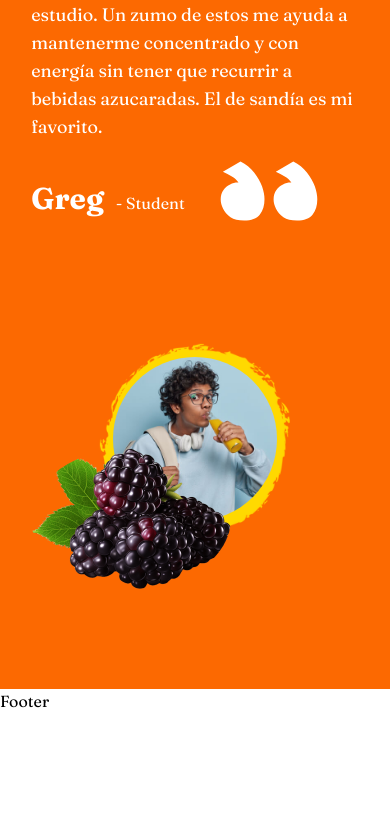
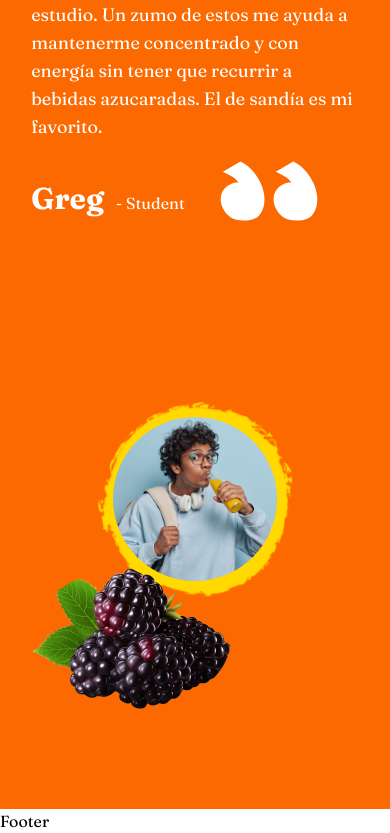
Before and after one commit to Jisap/next15-foodorder, a Next.js app: page / in a window 390 px wide. Shown: the part 10906-11739 px from the top of the page. Before the commit the page ends 11619 px from the top, so only its background shows below. Built offline with nearby package versions, Linux system fonts and the light colour scheme.

Commit message:
Update TestimonialsComponent layout for improved responsiveness; adjust image width and height in CSS, and set body overflow to hidden to prevent horizontal scrolling.

```diff
--- a/src/Components/TestimonialsComponent.jsx
+++ b/src/Components/TestimonialsComponent.jsx
@@ -80,7 +80,7 @@ const TestimonialsComponent = () => {
                   />
                 </div>
               </div>
-              <div className="test-image lg:w-6/12 w-full z-22">
+              <div className="test-image lg:w-8/12 h-full w-full">
                 <Image
                   src={testimonial.image}
                   alt={testimonial.author}
--- a/src/app/globals.css
+++ b/src/app/globals.css
@@ -19,6 +19,7 @@
 /* Variables CSS personalizadas adicionales */
 body {
   font-family: var(--font-fraunces), serif;
+  overflow-x: hidden;
 }
 
 /* Clases utilitarias para las fuentes */
@@ -530,13 +531,9 @@ body {
   position: relative;
   background-color: #fc6901;
   z-index: 1;
-  overflow:visible !important;
 }
 
-.section-testimonials .title {
-  position: relative;
-  z-index: 5;
-}
+
 
 .section-testimonials::after {
   content: "";
@@ -550,11 +547,11 @@ body {
 
 .test-image {
   position: relative;
-  height: 300px;
+  height: 420px;
   display: flex;
   justify-content: center;
   align-items: center;
-  z-index: 22;
+  z-index: 2;
 }
 
 .test-image::after {
@@ -563,7 +560,7 @@ body {
   top: 50%;
   left: 50%;
   transform: translate(-50%, -50%);
-  width: 58%;
+  width: 59%;
   aspect-ratio: 1 / 1;
   background-color: #ffd900;
   mask-image: url(../assets/Fruit-Juice-card-mask.png);
```
